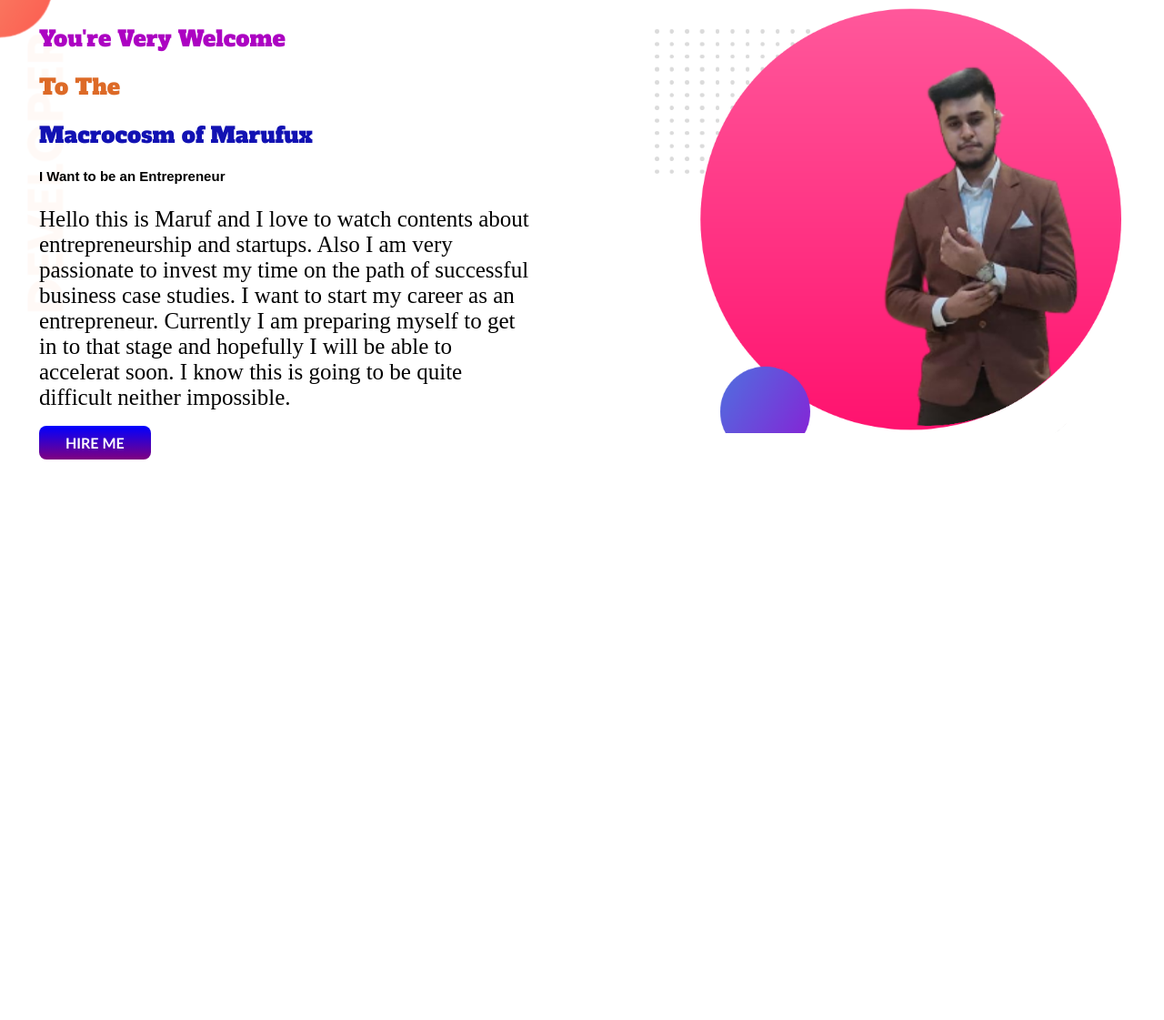
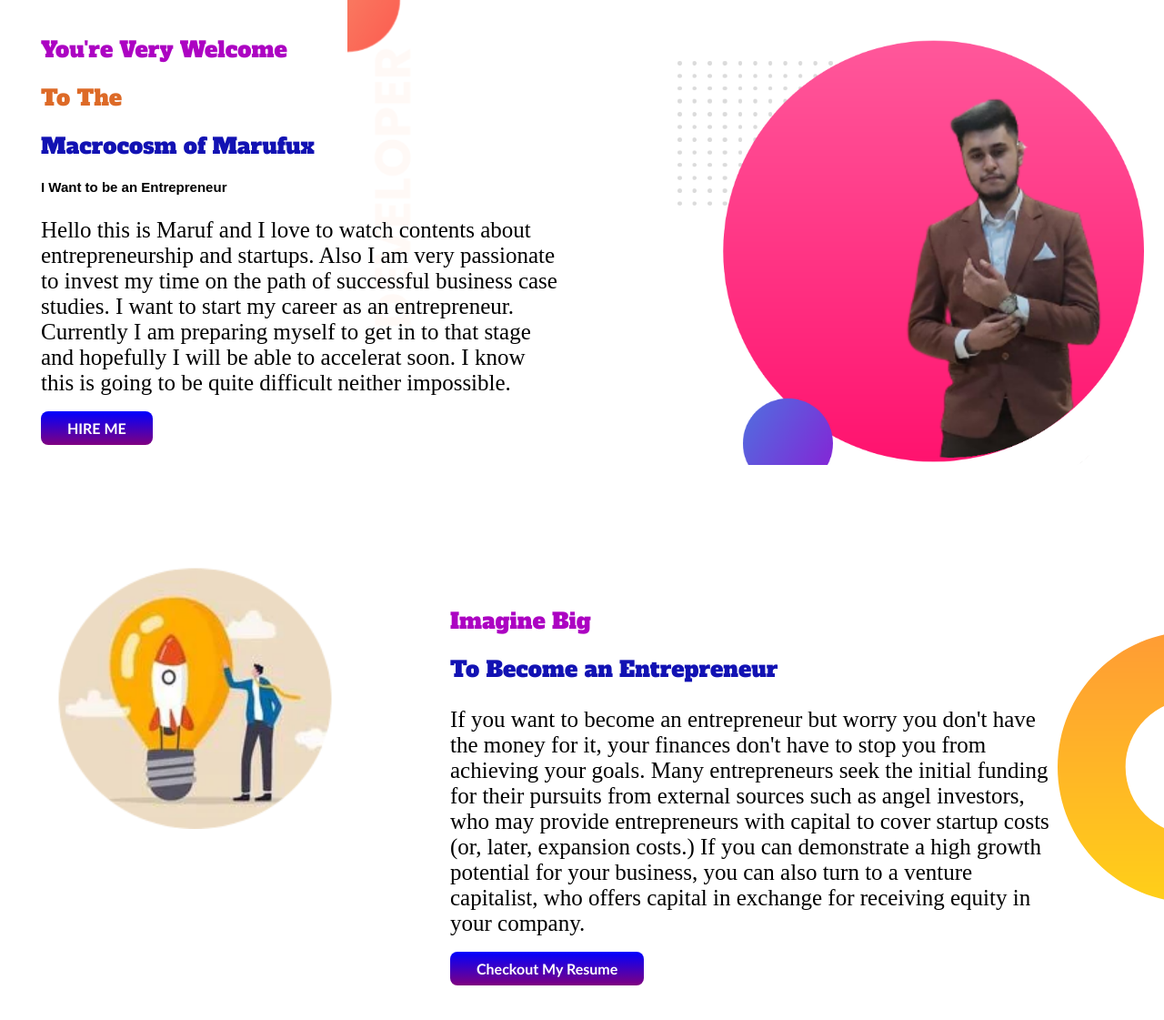
Before and after one commit to Marufux/portfolio, a plain HTML site: page index.html in a window 1280 px wide. Shown: the part 17-1138 px from the top of the page at 91% size. Before the commit the page ends 800 px from the top, so only its background shows below. Drawn offline with Linux system fonts and the light colour scheme.

Commit message:
redited section 2

```diff
--- a/index.html
+++ b/index.html
@@ -24,7 +24,7 @@
                 To The
             </h2>
             <h1 class="welcomeS">
-                <span class="deepblue">Macrocosm of Marufux</span>
+                <span>Macrocosm of Marufux</span>
             </h1>
             <h3 class="welcome2">
                 <p>I Want to be an Entrepreneur</p>
@@ -41,8 +41,39 @@
             <a class="hire" target="blank" href="https://www.linkedin.com/in/akrabin-maruf-3525a8216/">HIRE ME</a>
         </div>
         <div class="whole1">
-            <a href="https://www.linkedin.com/in/akrabin-maruf-3525a8216/"><img src="images/myphoto.png" alt=""></a>
+            <a href="https://www.linkedin.com/in/akrabin-maruf-3525a8216/" target="blank"><img src="images/myphoto.png"
+                    alt=""></a>
         </div>
+    </section>
+
+    <section>
+        <div>
+            <img src="showOff/entrepre.png" height="300" width="450">
+        </div>
+
+        <div class="whole1">
+            <h1 class="welcome">
+                Imagine Big
+            </h1>
+            <h2 class="welcomeS">
+                To Become an Entrepreneur
+            </h2>
+
+            <p class="des2">
+                If you want to become an entrepreneur but worry you don't have the money for it, your finances don't
+                have to
+                stop you from achieving your goals. Many entrepreneurs seek the initial funding for their pursuits from
+                external sources such as angel investors, who may provide entrepreneurs with capital to cover startup
+                costs
+                (or, later, expansion costs.) If you can demonstrate a high growth potential for your business, you can
+                also
+                turn to a venture capitalist, who offers capital in exchange for receiving equity in your company.
+            </p>
+            <a target="blank" class="hire"
+                href="https://drive.google.com/file/d/18JuKtSUs6yaxNca8AZcahVV294QEJORE/view">Checkout My
+                Resume</a>
+        </div>
+
     </section>
 </body>
 
--- a/portfolio.css
+++ b/portfolio.css
@@ -6,27 +6,27 @@ body{
 .welcome{
     font-weight: lighter;
     color: rgb(172, 3, 194);
-    padding-left: 23px;
-    padding-top: 23px;
+
+
 }
 .welcomem{
     color: rgb(221, 106, 39);
     font-weight: lighter;
-    padding-left: 23px;
+
 
 }
 
 .welcomeS{
     font-weight: lighter;
     color: rgb(18, 18, 179);
-    padding-left: 23px;
+
 
 }
 .welcome2{
     font-size: 15px;
     font-weight:bold;
     font-family:sans-serif;
-    padding-left: 23px;
+
 
 }
 }
@@ -37,16 +37,27 @@ body{
     font-weight: lighter;
     font-family: 'Times New Roman', Times, serif;
     font-size: 25px;
-    padding-left: 23px;
+
+}
+.des2{
+    font-weight: lighter;
+    font-family: 'Times New Roman', Times, serif;
+    font-size: 25px;
+    padding-right: 100px;
 }
 section{
     display: flex;
+    margin-bottom: 95px;
+    background-image: url(images/dream-bg.png);
+    background-repeat: no-repeat;
+    background-position: right;
 }
 .whole1{
     width: 95%;
     margin-left: 20px;
     margin-right: 25px;
-    padding-right: 25px;
+    padding-left: 25px;
+    padding-top: 35px;
 }
 .whole1 img{
     width: 90%;
@@ -61,9 +72,10 @@ section{
     padding: 9px 29px;
     border-radius: 8px;
     font-weight: bold;
-    margin-left: 23px;
+
 }
 .topcor{
     background-image: url(images/top-banner.png);
     background-repeat: no-repeat;
+
 }
```
Also changed, not shown: showOff/entrepre.jpg (added), showOff/entrepre.png (added), 1 other file.
